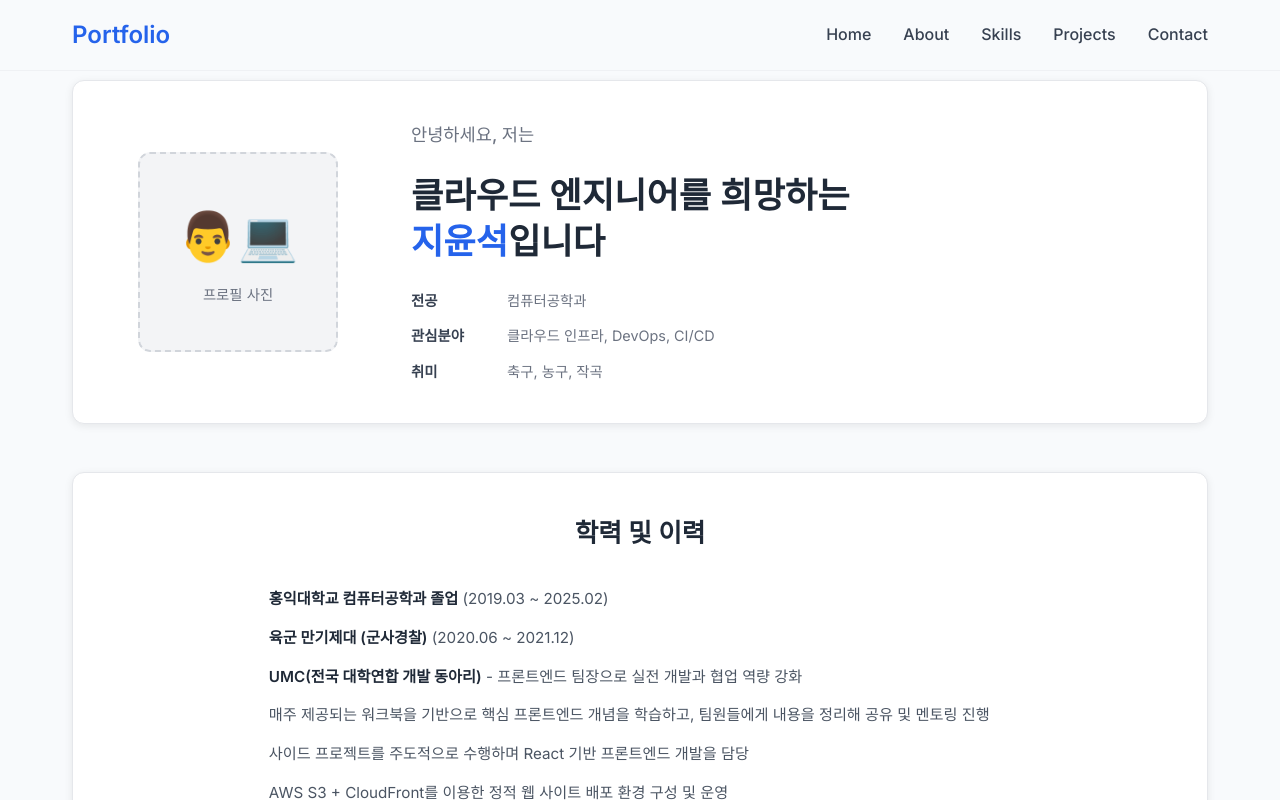
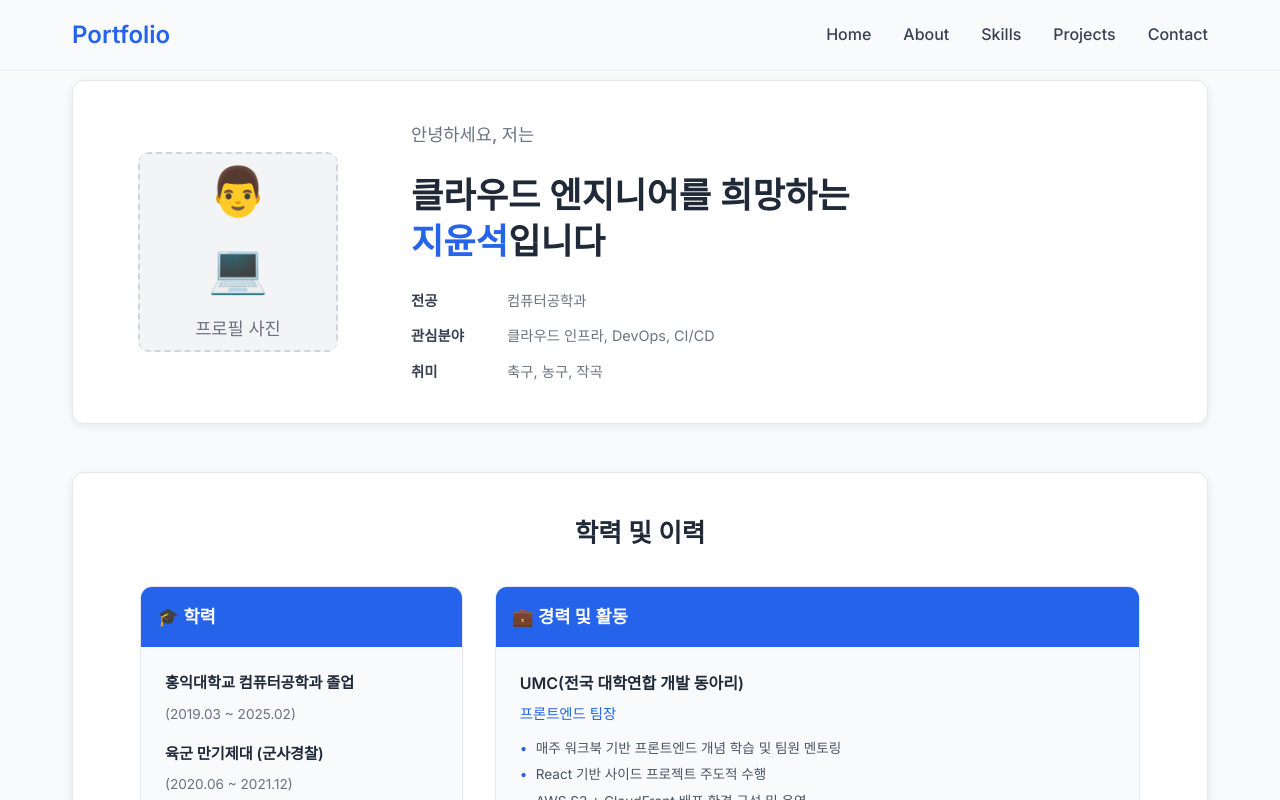
Before and after one commit to Yoonseok-Ji/PortFolio, a React (Create React App) app: page /PortFolio/project/1 in a window 1280 px wide. Both pictures are taken after a click on the button "홈으로 돌아가기". Shown: the top 800 px of the page. Built offline with nearby package versions, Linux system fonts and the light colour scheme.

Commit message:
UI 개선: 학력 및 이력 카드 디자인, 버튼 호버 효과 개선, CoinAlarm 하이브리드 클라우드 설명 및 이미지 섹션 복원

```diff
--- a/src/components/Hero.css
+++ b/src/components/Hero.css
@@ -137,30 +137,105 @@
   justify-content: center;
 }
 
-.education-text {
-  max-width: 800px;
-  text-align: left;
+.education-grid {
+  display: grid;
+  grid-template-columns: 1fr 2fr;
+  gap: 2rem;
+  max-width: 1000px;
+  width: 100%;
 }
 
-.education-text p {
-  font-size: 0.95rem;
-  line-height: 1.7;
-  color: #4b5563;
-  margin: 0 0 0.8rem 0;
+.education-card {
+  background: #f8fafc;
+  border-radius: 12px;
+  border: 1px solid #e5e7eb;
+  overflow: hidden;
 }
 
-.education-text p:last-child {
+.card-header {
+  background: #2563eb;
+  color: white;
+  padding: 1rem;
+}
+
+.card-header h4 {
+  margin: 0;
+  font-size: 1.1rem;
+  font-weight: 600;
+}
+
+.card-content {
+  padding: 1.5rem;
+}
+
+.education-item {
+  margin-bottom: 1rem;
+}
+
+.education-item:last-child {
   margin-bottom: 0;
 }
 
-.education-text p strong {
+.education-item strong {
+  display: block;
   color: #1f2937;
   font-weight: 600;
+  font-size: 0.95rem;
+  margin-bottom: 0.3rem;
+}
+
+.period {
+  color: #6b7280;
+  font-size: 0.85rem;
+}
+
+.experience-item {
+  margin-bottom: 2rem;
+}
+
+.experience-item:last-child {
+  margin-bottom: 0;
+}
+
+.exp-title {
+  font-weight: 600;
+  color: #1f2937;
+  font-size: 1rem;
+  margin-bottom: 0.3rem;
+}
+
+.exp-role {
+  color: #2563eb;
+  font-size: 0.9rem;
+  font-weight: 500;
+  margin-bottom: 0.8rem;
+}
+
+.exp-details {
+  list-style: none;
+  padding: 0;
+  margin: 0;
+}
+
+.exp-details li {
+  color: #4b5563;
+  font-size: 0.85rem;
+  line-height: 1.5;
+  margin-bottom: 0.4rem;
+  padding-left: 1rem;
+  position: relative;
+}
+
+.exp-details li::before {
+  content: "•";
+  color: #2563eb;
+  position: absolute;
+  left: 0;
 }
 
 .hero-buttons {
   display: flex;
-  gap: 1rem;
+  gap: 1.5rem;
   justify-content: center;
 }
 
@@ -172,6 +247,8 @@
   border: none;
   cursor: pointer;
   transition: all 0.2s ease;
+  position: relative;
+  overflow: hidden;
 }
 
 .hero-btn.primary {
@@ -181,6 +258,8 @@
 
 .hero-btn.primary:hover {
   background: #1d4ed8;
+  transform: translateY(-1px);
+  box-shadow: 0 4px 12px rgba(37, 99, 235, 0.3);
 }
 
 .hero-btn.secondary {
@@ -190,8 +269,9 @@
 }
 
 .hero-btn.secondary:hover {
-  background: #2563eb;
-  color: white;
+  background: #eff6ff;
+  transform: translateY(-1px);
+  box-shadow: 0 4px 12px rgba(37, 99, 235, 0.2);
 }
 
 @media (max-width: 1024px) {
@@ -212,6 +292,11 @@
 
   .profile-icon {
     font-size: 2.5rem;
+  }
+
+  .education-grid {
+    grid-template-columns: 1fr;
+    gap: 1.5rem;
   }
 }
 
@@ -240,6 +325,15 @@
   }
 
   .education-text {
+    padding: 1.2rem;
+  }
+
+  .education-grid {
+    grid-template-columns: 1fr;
+    gap: 1rem;
+  }
+
+  .card-content {
     padding: 1.2rem;
   }
 
--- a/src/components/Hero.js
+++ b/src/components/Hero.js
@@ -59,16 +59,50 @@ const Hero = () => {
           <div className="education-section">
             <h2>학력 및 이력</h2>
             <div className="education-content">
-              <div className="education-text">
-                <p><strong>홍익대학교 컴퓨터공학과 졸업</strong> (2019.03 ~ 2025.02)</p>
-                <p><strong>육군 만기제대 (군사경찰)</strong> (2020.06 ~ 2021.12)</p>
-                <p><strong>UMC(전국 대학연합 개발 동아리)</strong> - 프론트엔드 팀장으로 실전 개발과 협업 역량 강화</p>
-                <p>매주 제공되는 워크북을 기반으로 핵심 프론트엔드 개념을 학습하고, 팀원들에게 내용을 정리해 공유 및 멘토링 진행</p>
-                <p>사이드 프로젝트를 주도적으로 수행하며 React 기반 프론트엔드 개발을 담당</p>
-                <p>AWS S3 + CloudFront를 이용한 정적 웹 사이트 배포 환경 구성 및 운영</p>
-                <p>GitHub 협업을 통해 코드 리뷰 및 버전 관리를 실전처럼 경험</p>
-                <p><strong>현대오토에버 모빌리티 SW 스쿨 클라우드 과정</strong> - Docker, K8s 및 퍼블릭 클라우드, DevOps 교육과정을 이수</p>
-                <p>K8s + AWS EKS를 활용해 하이브리드 클라우드 아키텍처를 직접 기획·구현하고, 프론트엔드 및 인프라 구축을 담당함</p>
+              <div className="education-grid">
+                <div className="education-card">
+                  <div className="card-header">
+                    <h4>🎓 학력</h4>
+                  </div>
+                  <div className="card-content">
+                    <div className="education-item">
+                      <strong>홍익대학교 컴퓨터공학과 졸업</strong>
+                      <span className="period">(2019.03 ~ 2025.02)</span>
+                    </div>
+                    <div className="education-item">
+                      <strong>육군 만기제대 (군사경찰)</strong>
+                      <span className="period">(2020.06 ~ 2021.12)</span>
+                    </div>
+                  </div>
+                </div>
+
+                <div className="education-card">
+                  <div className="card-header">
+                    <h4>💼 경력 및 활동</h4>
+                  </div>
+                  <div className="card-content">
+                    <div className="experience-item">
+                      <div className="exp-title">UMC(전국 대학연합 개발 동아리)</div>
+                      <div className="exp-role">프론트엔드 팀장</div>
+                      <ul className="exp-details">
+                        <li>매주 워크북 기반 프론트엔드 개념 학습 및 팀원 멘토링</li>
+                        <li>React 기반 사이드 프로젝트 주도적 수행</li>
+                        <li>AWS S3 + CloudFront 배포 환경 구성 및 운영</li>
+                        <li>GitHub 협업을 통한 코드 리뷰 및 버전 관리</li>
+                      </ul>
+                    </div>
+
+                    <div className="experience-item">
+                      <div className="exp-title">현대오토에버 모빌리티 SW 스쿨 클라우드 과정</div>
+                      <div className="exp-role">클라우드 엔지니어 과정 수료</div>
+                      <ul className="exp-details">
+                        <li>Docker, K8s 및 퍼블릭 클라우드, DevOps 교육과정 이수</li>
+                        <li>K8s + AWS EKS 하이브리드 클라우드 아키텍처 기획·구현</li>
+                        <li>프론트엔드 및 인프라 구축 담당</li>
+                      </ul>
+                    </div>
+                  </div>
+                </div>
               </div>
             </div>
           </div>
--- a/src/components/ProjectDetail.css
+++ b/src/components/ProjectDetail.css
@@ -276,6 +276,40 @@
   font-weight: 500;
 }
 
+.image-container {
+  display: flex;
+  justify-content: center;
+  align-items: center;
+  margin: 1rem 0;
+}
+
+.section-image {
+  max-width: 100%;
+  height: auto;
+  border-radius: 8px;
+  box-shadow: 0 4px 12px rgba(0, 0, 0, 0.1);
+}
+
+.image-placeholder {
+  background: #f3f4f6;
+  border: 2px dashed #d1d5db;
+  border-radius: 8px;
+  padding: 3rem;
+  text-align: center;
+  color: #6b7280;
+}
+
+.image-placeholder p {
+  font-size: 1.1rem;
+  font-weight: 500;
+  margin: 0 0 0.5rem 0;
+}
+
+.image-placeholder small {
+  font-size: 0.9rem;
+  color: #9ca3af;
+}
+
 @media (max-width: 1024px) {
   .project-hero {
     grid-template-columns: 1fr;
--- a/src/components/ProjectDetail.js
+++ b/src/components/ProjectDetail.js
@@ -5,6 +5,24 @@ import './ProjectDetail.css';
 // 미디어 파일 import
 import coinAlarmImage from '../pictures/coinalarm.png';
 import ttoonVideo from '../video/ttoon_video.mov';
+
+// CoinAlarm 프로젝트 이미지들
+let k8sImage, architectureImage, serviceFlowImage;
+try {
+  k8sImage = require('../pictures/k8s.png');
+} catch (e) {
+  k8sImage = null;
+}
+try {
+  architectureImage = require('../pictures/architecture.png');
+} catch (e) {
+  architectureImage = null;
+}
+try {
+  serviceFlowImage = require('../pictures/service_flow.png');
+} catch (e) {
+  serviceFlowImage = null;
+}
 
 const ProjectDetail = () => {
   const { projectId } = useParams();
@@ -82,7 +100,7 @@ const ProjectDetail = () => {
     },
     'autoalarm': {
       title: 'CoinAlarm',
-      subtitle: '가상화폐 자동 알림 서비스',
+      subtitle: '하이브리드 클라우드를 이용한 가상화폐 자동 알림 서비스 (메시지 이중화)',
       projectInfo: {
         name: 'CoinAlarm',
         duration: '2개월',
@@ -91,15 +109,17 @@ const ProjectDetail = () => {
       },
       coreFeatures: [
         'VMware 가상화 환경에서 Kubernetes 클러스터 구축',
+        '하이브리드 클라우드 아키텍처로 메시지 이중화 구현',
         '실시간 가상화폐 시세 모니터링 및 알림',
         '사용자 맞춤형 알림 설정 (가격, 시간대, 변동률)',
         'SMS 인증을 통한 모바일 알림 서비스'
       ],
-      architecture: 'React 프론트엔드 - Python Flask 백엔드 - Kubernetes 오케스트레이션 - Jenkins CI/CD - AWS EKS - Prometheus/Grafana 모니터링',
-      serviceFlow: '회원가입 → SMS 인증 → 관심 코인 설정 → 알림 조건 설정 → 실시간 모니터링 → 조건 만족 시 알림 발송',
+      architecture: 'React 프론트엔드 - Python Flask 백엔드 - Kubernetes 오케스트레이션 - Jenkins CI/CD - AWS EKS 하이브리드 클라우드 - Prometheus/Grafana 모니터링',
+      serviceFlow: '회원가입 → SMS 인증 → 관심 코인 설정 → 알림 조건 설정 → 실시간 모니터링 → 조건 만족 시 이중화된 메시지 시스템으로 알림 발송',
       myRole: [
         'VMware를 이용한 가상화 환경 구축 및 관리',
         'Kubernetes 클러스터 설계 및 구축 (마스터/워커 노드 구성)',
+        '하이브리드 클라우드 환경에서 메시지 이중화 시스템 구현',
         'React 기반 프론트엔드 개발 (대시보드, 설정 페이지)',
         'Prometheus와 Grafana를 활용한 모니터링 시스템 구축',
         'Jenkins CI/CD 파이프라인 구축 및 자동 배포 환경 구성'
@@ -255,21 +275,74 @@ const ProjectDetail = () => {
               </ul>
             </section>
 
+            {/* CoinAlarm 전용 K8s 섹션 */}
+            {projectId === 'autoalarm' && (
+              <section className="project-section">
+                <h2>Kubernetes 구조</h2>
+                <div className="image-container">
+                  {k8sImage ? (
+                    <img
+                      src={k8sImage}
+                      alt="Kubernetes 구조도"
+                      className="section-image"
+                    />
+                  ) : (
+                    <div className="image-placeholder">
+                      <p>Kubernetes 클러스터 구조도</p>
+                      <small>마스터/워커 노드 구성 및 Pod 배치</small>
+                    </div>
+                  )}
+                </div>
+              </section>
+            )}
+
             {/* 아키텍처 */}
             <section className="project-section full-width">
               <h2>아키텍처</h2>
+              {projectId === 'autoalarm' && architectureImage ? (
+                <div className="image-container">
+                  <img
+                    src={architectureImage}
+                    alt="시스템 아키텍처"
+                    className="section-image"
+                  />
+                </div>
+              ) : (
                 <div className="architecture">
                   <p>{project.architecture}</p>
                 </div>
+              )}
             </section>
 
-            {/* 서비스 플로우 */}
+            {/* CoinAlarm 전용 서비스 플로우 섹션 */}
+            {projectId === 'autoalarm' && (
+              <section className="project-section full-width">
+                <h2>서비스 플로우</h2>
+                <div className="image-container">
+                  {serviceFlowImage ? (
+                    <img
+                      src={serviceFlowImage}
+                      alt="서비스 플로우"
+                      className="section-image"
+                    />
+                  ) : (
+                    <div className="service-flow">
+                      <p>{project.serviceFlow}</p>
+                    </div>
+                  )}
+                </div>
+              </section>
+            )}
+
+            {/* 다른 프로젝트의 서비스 플로우 */}
+            {projectId !== 'autoalarm' && (
               <section className="project-section full-width">
                 <h2>서비스 플로우</h2>
                 <div className="service-flow">
                   <p>{project.serviceFlow}</p>
                 </div>
               </section>
+            )}
 
             {/* 나의 역할 */}
             <section className="project-section full-width">
```
Lines whose indentation alone changed are shown as unchanged.
